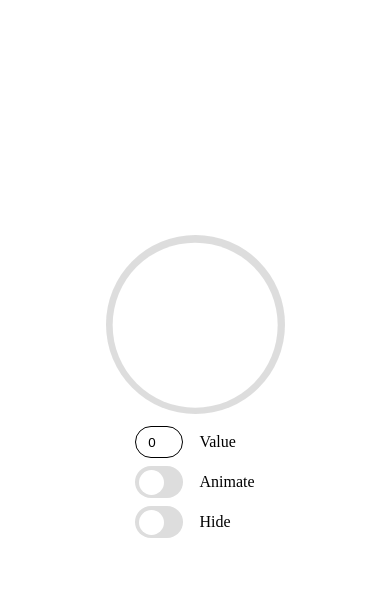
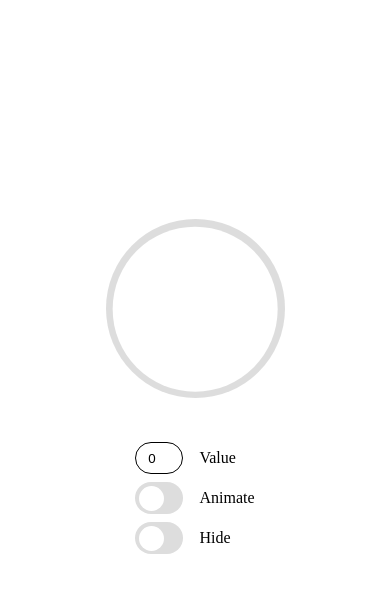
Before and after one commit to Sedutmir/my-progressbar, a plain HTML site: page index.html in a window 390 px wide. Shown: the part 79-672 px from the top of the page. Drawn offline with Linux system fonts and the light colour scheme.

Commit message:
add margins

```diff
--- a/style.css
+++ b/style.css
@@ -24,6 +24,7 @@ main {
 
 .container {
     padding: .5em;
+    margin-right: 3em;
     width: clamp(1em, 300px, 50vh);
     aspect-ratio: 1 / 1;
 }
@@ -97,5 +98,5 @@ main {
 
 @media (orientation: portrait) {
     main { flex-direction: column; }
-    .container { width: clamp(1em, 300px, 50vw); }
+    .container { width: clamp(1em, 300px, 50vw); margin-right: 0; margin-bottom: 2em; }
 }
```
